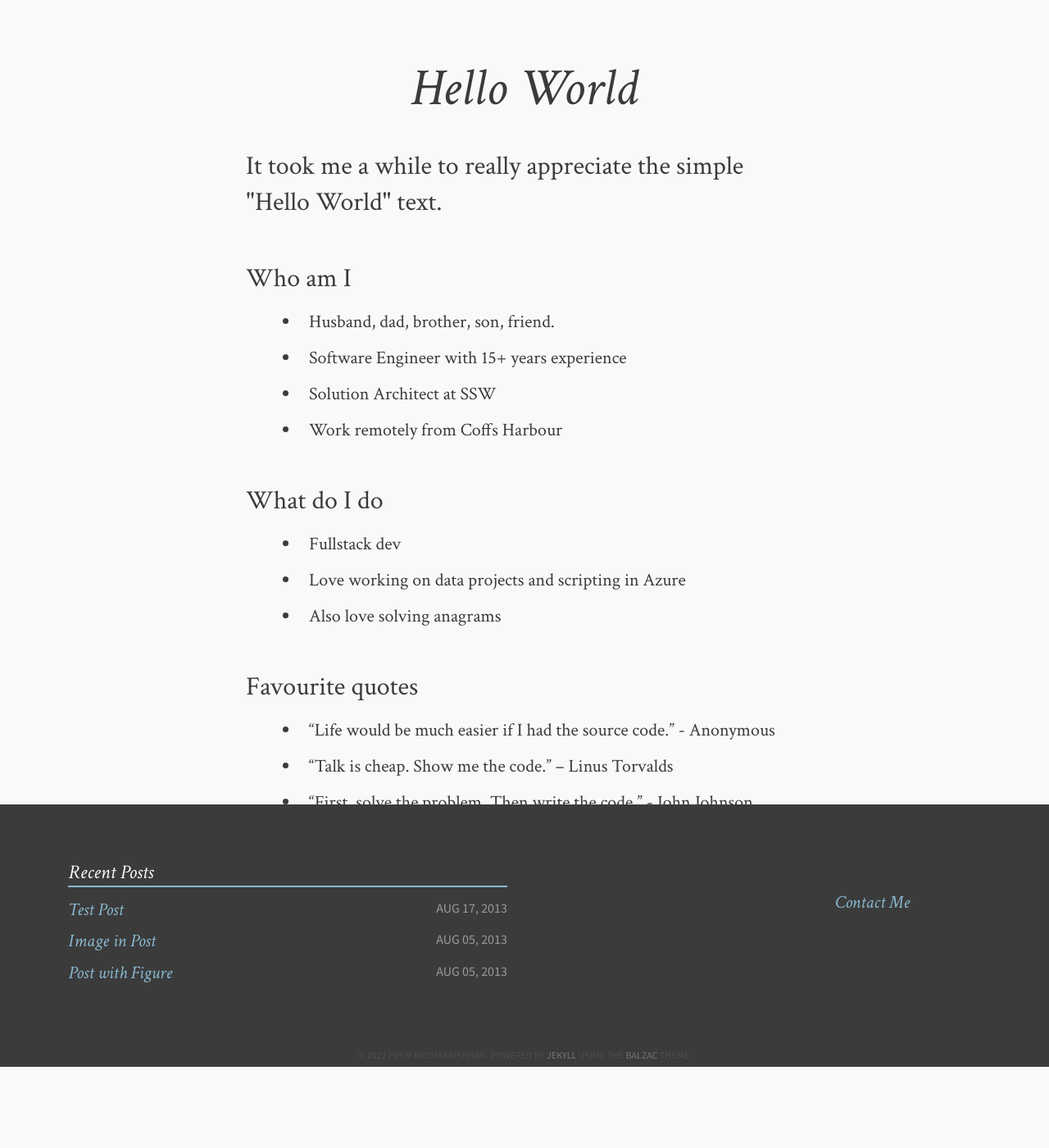
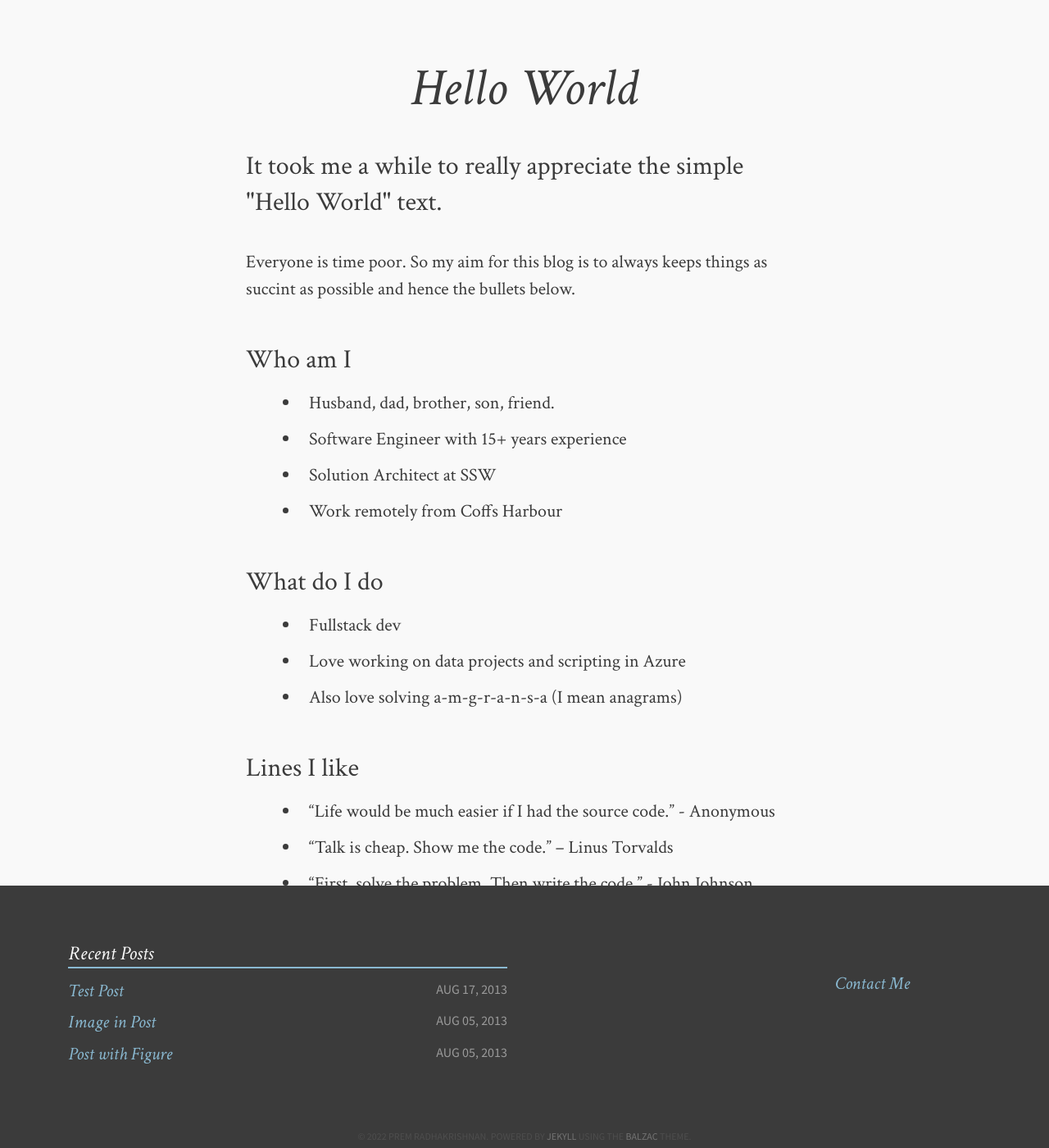
Before and after one commit to premradhakrishnan/premradhakrishnan.github.io, a Jekyll site: the page built from about.md, in a window 1280 px wide and 1400 px high, scrolled down 565 px. Shown: the whole window at 82% size. Built offline with Jekyll 4.4.1, drawn with Linux system fonts in a browser that asks for light colours; comment, search, counter and statistics services are not loaded; before the commit the page ends 1866 px from its top, so only the background shows below that.

Commit message:
About me

```diff
--- a/about.md
+++ b/about.md
@@ -8,6 +8,8 @@ image:
   feature: soft-trees.jpg
 ---
 
+Everyone is time poor. So my aim for this blog is to always keeps things as succint as possible and hence the bullets below.
+
 ### Who am I
 * Husband, dad, brother, son, friend.
 * Software Engineer with 15+ years experience
@@ -17,9 +19,9 @@ image:
 ### What do I do
 * Fullstack dev
 * Love working on data projects and scripting in Azure
-* Also love solving anagrams
+* Also love solving a-m-g-r-a-n-s-a (I mean anagrams)
 
-### Favourite quotes
+### Lines I like
 * "Life would be much easier if I had the source code." - Anonymous
 * "Talk is cheap. Show me the code." – Linus Torvalds
 * "First, solve the problem. Then write the code." - John Johnson
```
